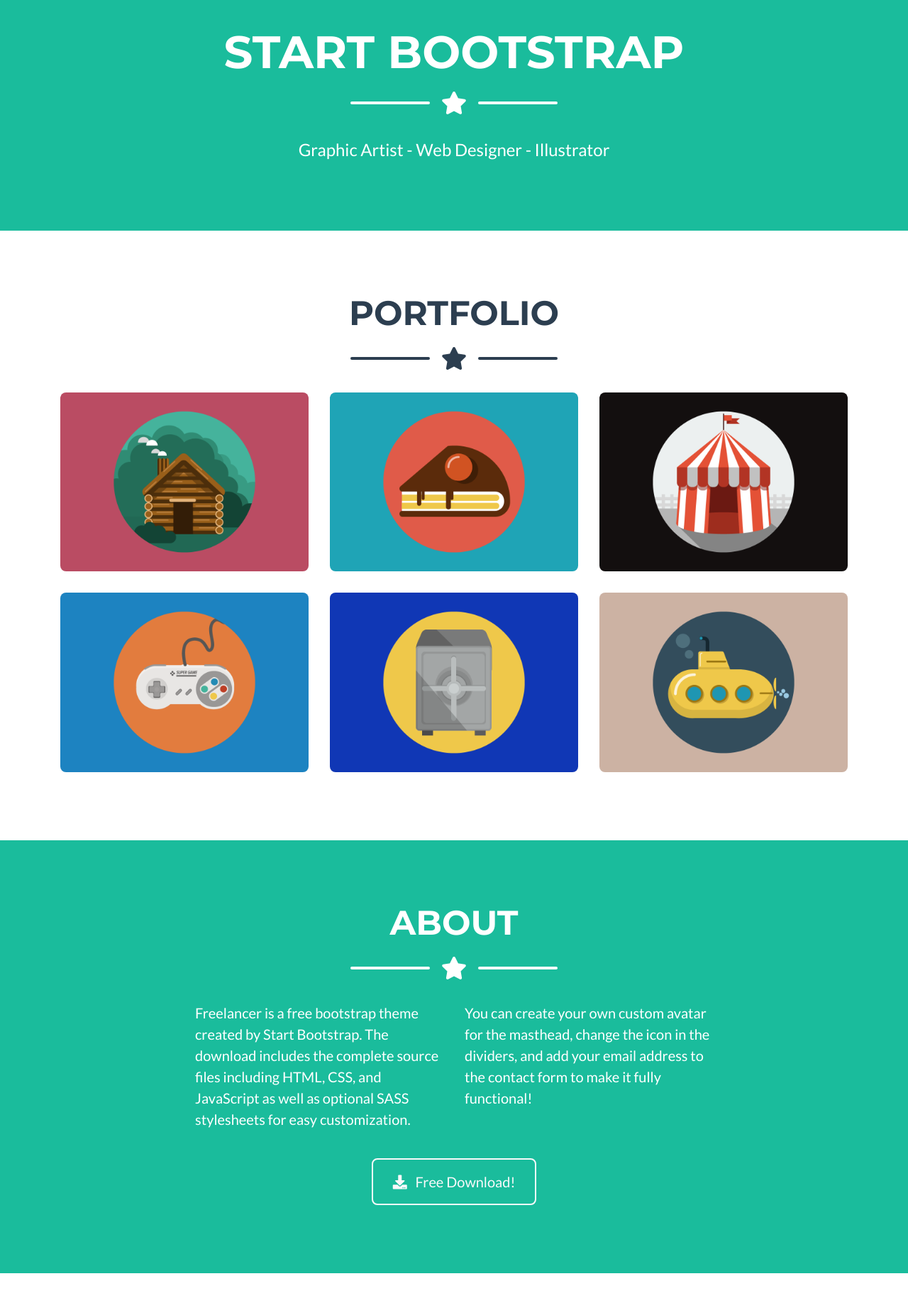
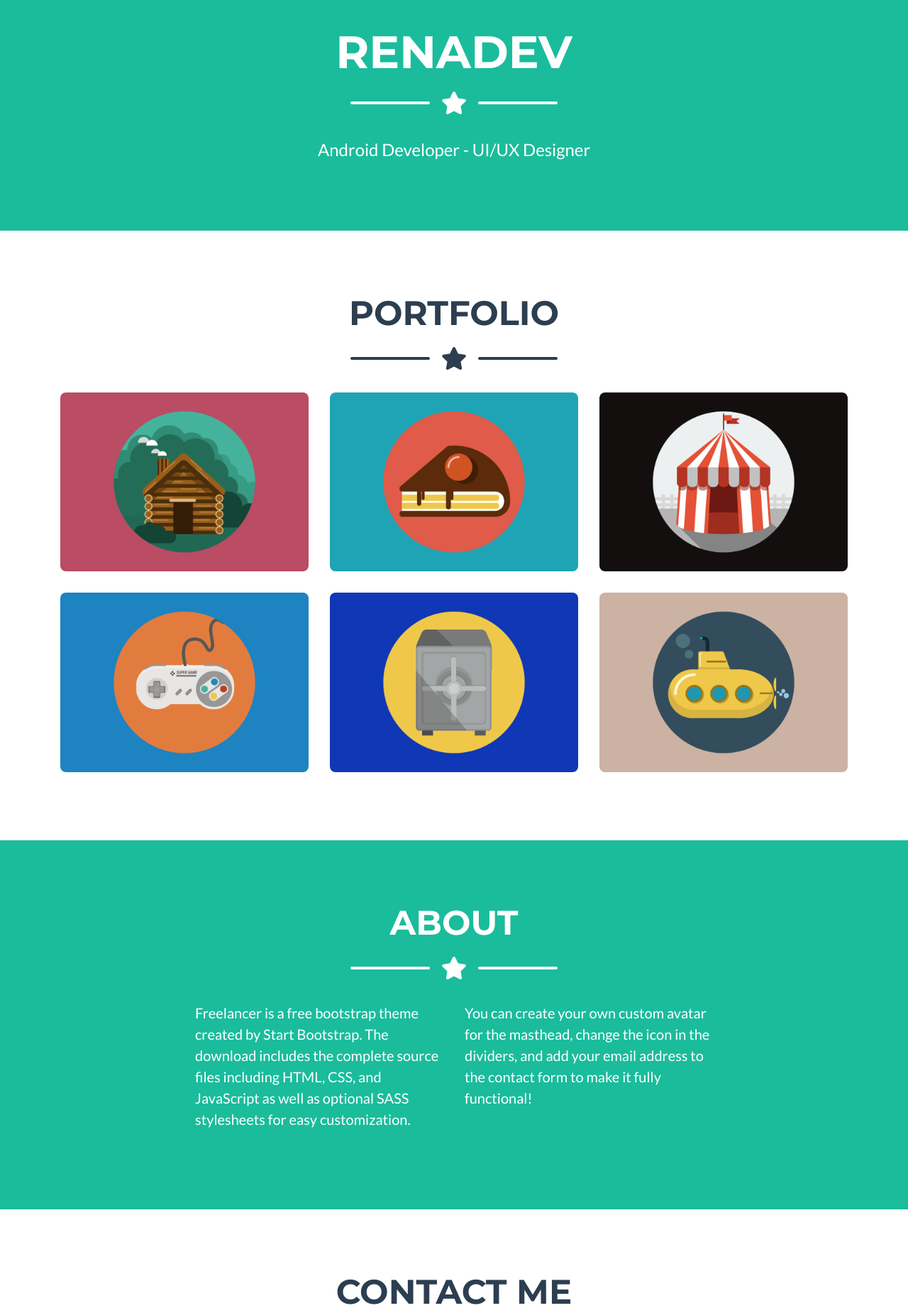
Before and after one commit to rza-rgb/rza-rgb.github.io, a website with bundled scripts: page index.html in a window 1280 px wide. Shown: the part 458-2301 px from the top of the page at 71% size. Built offline with nearby package versions, Linux system fonts and the light colour scheme.

Commit message:
Update Index

```diff
--- a/index.html
+++ b/index.html
@@ -54,7 +54,7 @@
       <img class="masthead-avatar mb-5" src="img/avataaars.svg" alt="">
 
       <!-- Masthead Heading -->
-      <h1 class="masthead-heading text-uppercase mb-0">Start Bootstrap</h1>
+      <h1 class="masthead-heading text-uppercase mb-0">RenaDev</h1>
 
       <!-- Icon Divider -->
       <div class="divider-custom divider-light">
@@ -66,7 +66,7 @@
       </div>
 
       <!-- Masthead Subheading -->
-      <p class="masthead-subheading font-weight-light mb-0">Graphic Artist - Web Designer - Illustrator</p>
+      <p class="masthead-subheading font-weight-light mb-0">Android Developer - UI/UX Designer</p>
 
     </div>
   </header>
@@ -195,12 +195,7 @@
       </div>
 
       <!-- About Section Button -->
-      <div class="text-center mt-4">
-        <a class="btn btn-xl btn-outline-light" href="https://startbootstrap.com/themes/freelancer/">
-          <i class="fas fa-download mr-2"></i>
-          Free Download!
-        </a>
-      </div>
+
 
     </div>
   </section>
```
Also changed, not shown: 1 other file.
